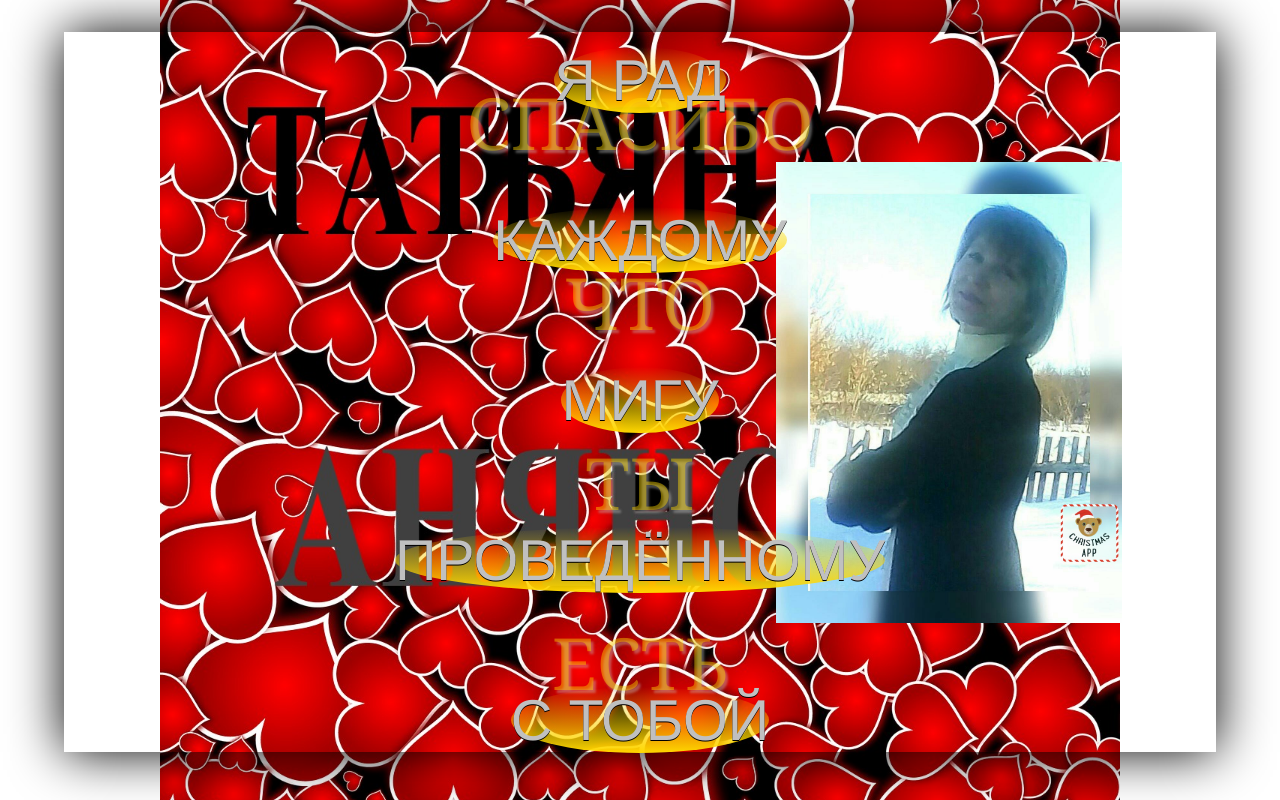
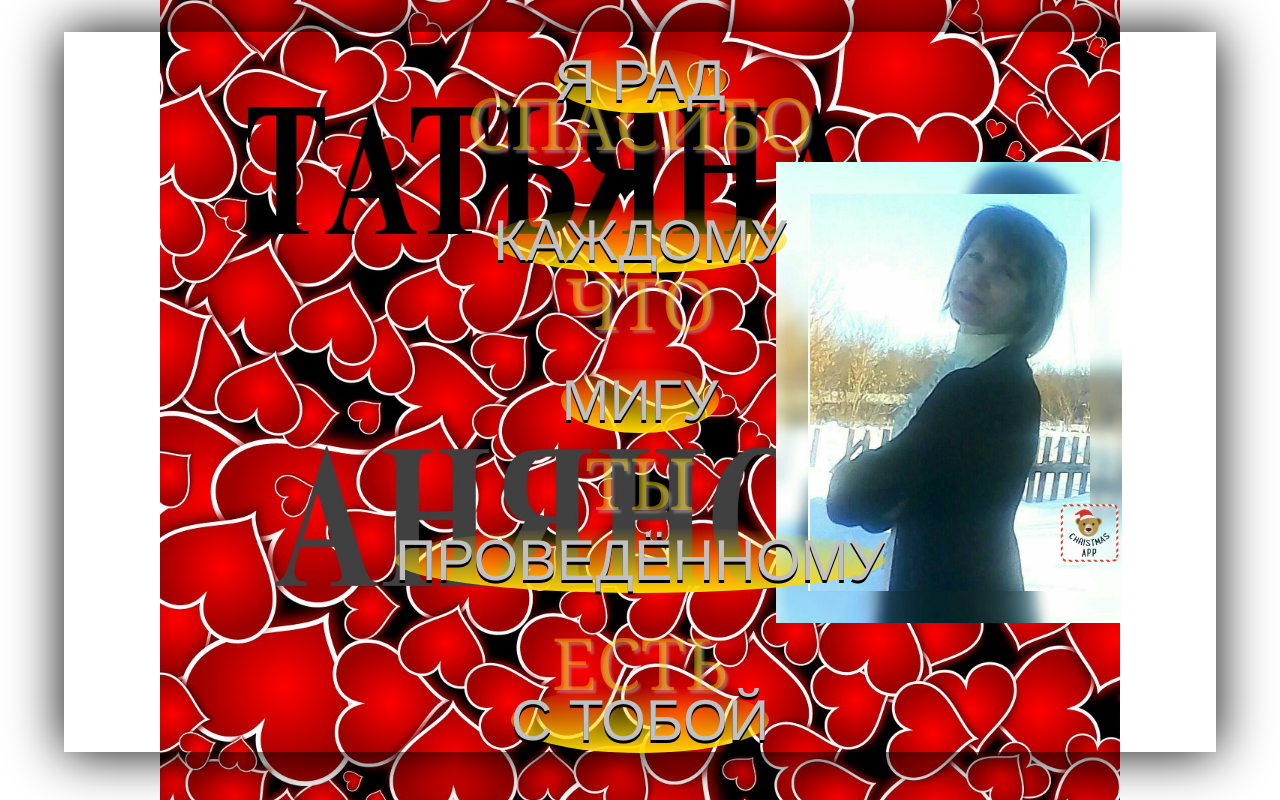
Before and after one commit to bessdbbs/bassdbbs.github.io, a plain HTML site: page index.html in a window 1280 px wide. Drawn offline with Linux system fonts and the light colour scheme.

Commit message:
Update main.css

```diff
--- a/main.css
+++ b/main.css
@@ -49,7 +49,7 @@ body{
 .alert>p{
     background: linear-gradient( transparent, gold);
     border-radius: 50%;
-    text-shadow: black 0 1px 0;
+    text-shadow: black 0 3px 0;
 }
 @media screen and (max-width: 999px){
     body{
```
